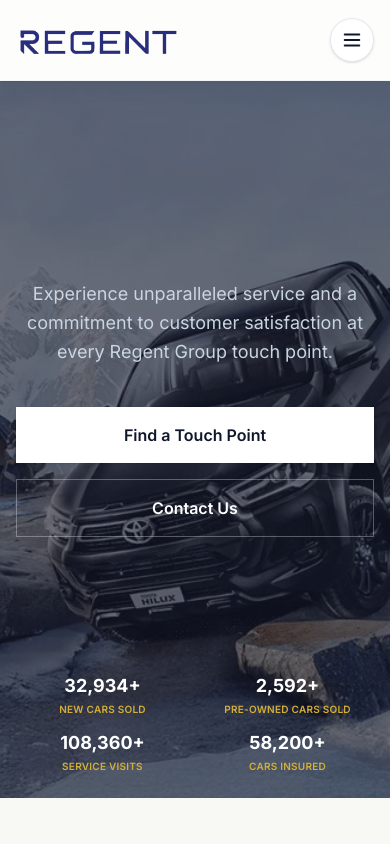
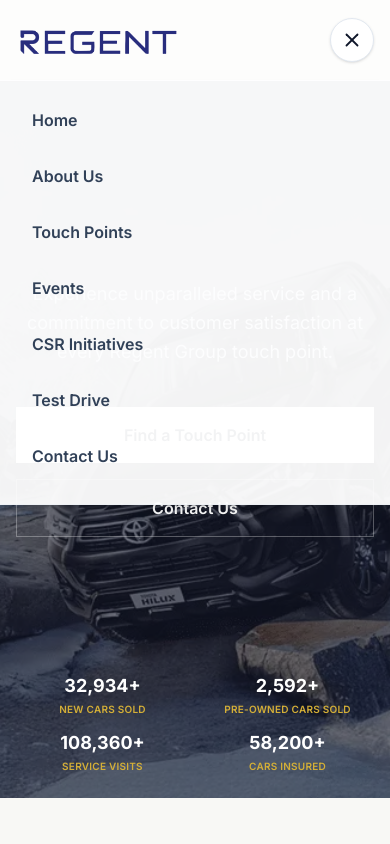
Before and after one commit to SnigdhaKubal/regent-group, a Next.js app: page / in a window 390 px wide. Both pictures are taken after a click on the button 352 px from the left and 40 px from the top of the page. Shown: the top 844 px of the page. Built offline with nearby package versions, Linux system fonts and the light colour scheme.

Commit message:
fixed hamburger for mobile view

```diff
--- a/src/components/Header.tsx
+++ b/src/components/Header.tsx
@@ -1,5 +1,8 @@
+"use client";
+
 import Link from "next/link";
 import Image from "next/image";
+import { useState } from "react";
 
 const navLinks = [
   { name: "Home", href: "/" },
@@ -12,11 +15,13 @@
 ];
 
 export function Header() {
+  const [isMobileMenuOpen, setIsMobileMenuOpen] = useState(false);
+
   return (
     <header className="sticky top-0 z-50 w-full border-b border-slate-200/40 bg-white/70 shadow-[0_6px_24px_rgba(15,23,42,0.04)] backdrop-blur-xl">
       <div className="mx-auto flex h-20 w-full max-w-7xl items-center justify-between px-4 sm:px-6 lg:px-8">
         <div className="flex items-center gap-2">
-          <Link href="/" className="flex items-center rounded-full transition-transform duration-200 hover:scale-[1.01]">
+          <Link href="/" className="flex items-center rounded-full transition-transform duration-200 hover:scale-[1.01]" onClick={() => setIsMobileMenuOpen(false)}>
             <Image
               src="/REGENTlogo.webp"
               alt="Regent Group Logo"
@@ -41,11 +46,38 @@
         </nav>
 
         <div className="flex items-center gap-2 lg:hidden">
-          <button className="rounded-full border border-slate-200 bg-white p-2.5 text-[#0F172A] shadow-sm transition-colors hover:border-[#D4AF37] hover:text-[#D4AF37]">
-            <svg xmlns="http://www.w3.org/2000/svg" width="22" height="22" viewBox="0 0 24 24" fill="none" stroke="currentColor" strokeWidth="2" strokeLinecap="round" strokeLinejoin="round"><line x1="4" x2="20" y1="12" y2="12" /><line x1="4" x2="20" y1="6" y2="6" /><line x1="4" x2="20" y1="18" y2="18" /></svg>
+          <button
+            onClick={() => setIsMobileMenuOpen(!isMobileMenuOpen)}
+            className="rounded-full border border-slate-200 bg-white p-2.5 text-[#0F172A] shadow-sm transition-colors hover:border-[#D4AF37] hover:text-[#D4AF37]"
+          >
+            {isMobileMenuOpen ? (
+              <svg xmlns="http://www.w3.org/2000/svg" width="22" height="22" viewBox="0 0 24 24" fill="none" stroke="currentColor" strokeWidth="2" strokeLinecap="round" strokeLinejoin="round"><line x1="18" y1="6" x2="6" y2="18"></line><line x1="6" y1="6" x2="18" y2="18"></line></svg>
+            ) : (
+              <svg xmlns="http://www.w3.org/2000/svg" width="22" height="22" viewBox="0 0 24 24" fill="none" stroke="currentColor" strokeWidth="2" strokeLinecap="round" strokeLinejoin="round"><line x1="4" x2="20" y1="12" y2="12" /><line x1="4" x2="20" y1="6" y2="6" /><line x1="4" x2="20" y1="18" y2="18" /></svg>
+            )}
           </button>
         </div>
       </div>
+
+      {/* Mobile Menu */}
+      {isMobileMenuOpen && (
+        <div className="lg:hidden">
+          <div className="absolute top-20 left-0 w-full border-b border-slate-200/40 bg-white/95 px-4 pb-6 pt-4 shadow-lg backdrop-blur-xl">
+            <nav className="flex flex-col gap-2">
+              {navLinks.map((link) => (
+                <Link
+                  key={link.name}
+                  href={link.href}
+                  onClick={() => setIsMobileMenuOpen(false)}
+                  className="rounded-lg px-4 py-3 text-base font-semibold text-slate-700 transition-colors hover:bg-[#D4AF37]/10 hover:text-[#0F172A]"
+                >
+                  {link.name}
+                </Link>
+              ))}
+            </nav>
+          </div>
+        </div>
+      )}
     </header>
   );
 }
```
